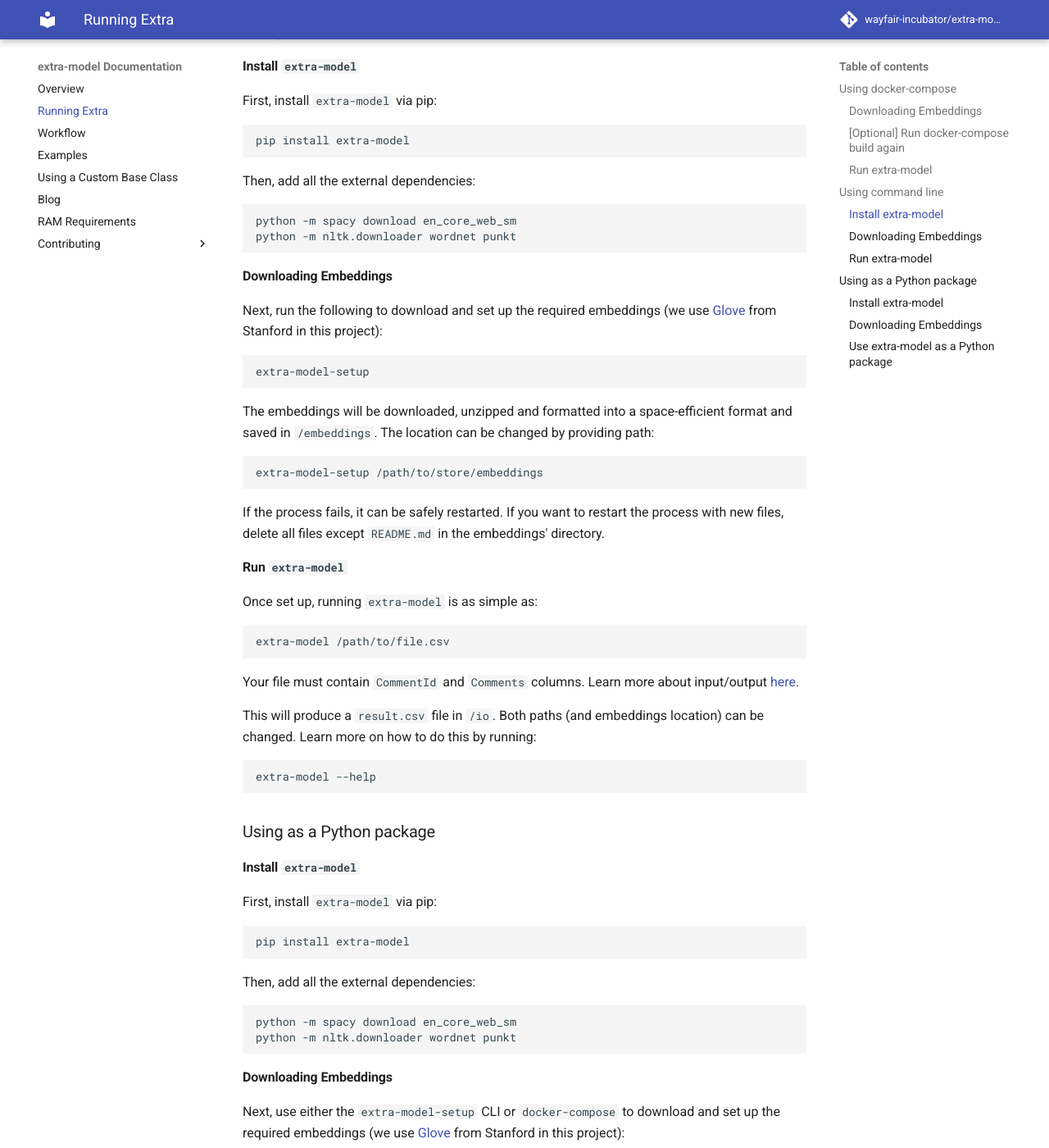
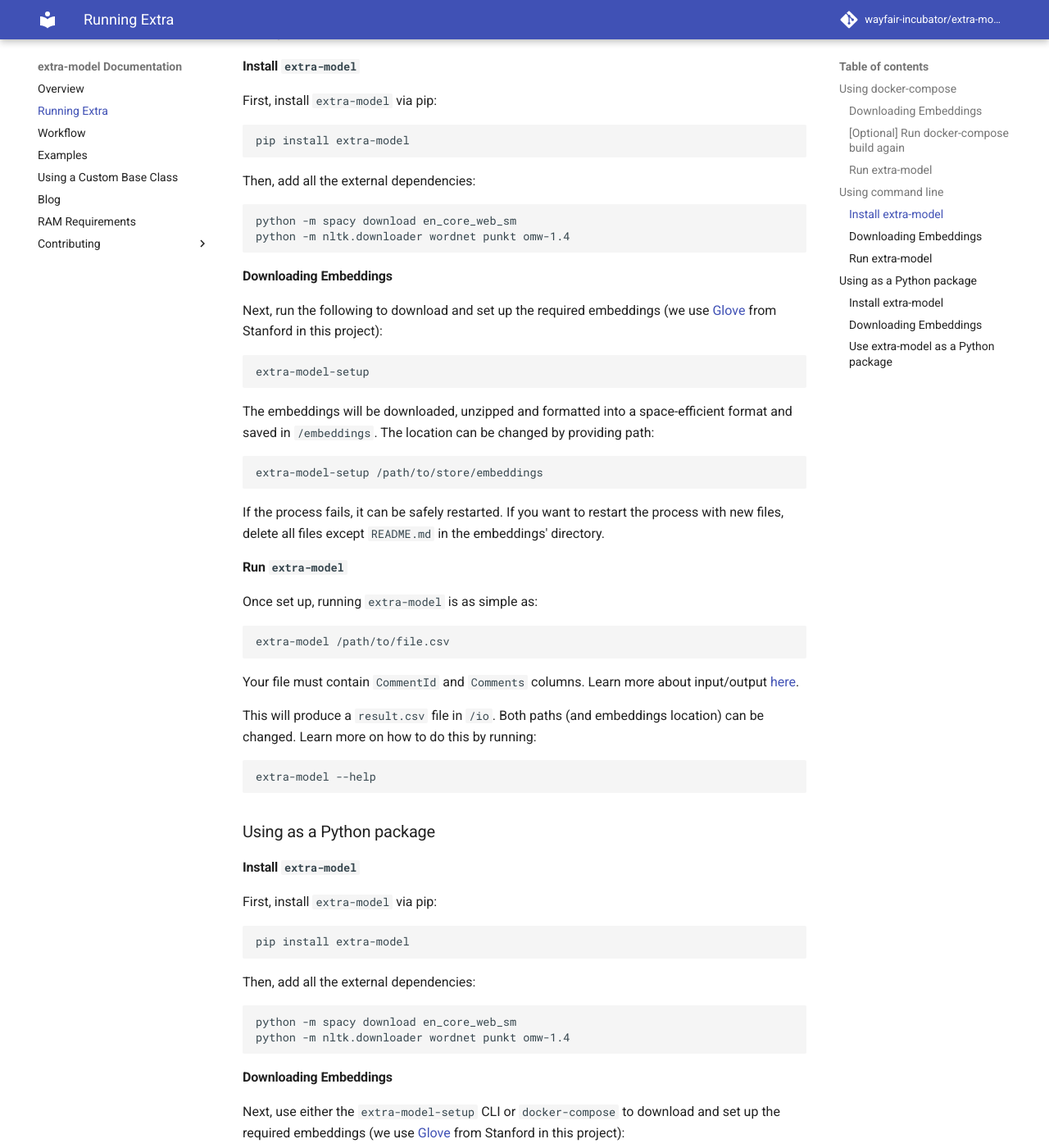
Before and after one commit to wayfair-incubator/extra-model, an MkDocs documentation site: the page built from docs/running_extra.md, in a window 1280 px wide and 1400 px high, scrolled down 1852 px. Shown: the whole window at 82% size. Built offline with MkDocs 1.6.1 and Material for MkDocs 9.7.7, drawn with Linux system fonts in a browser that asks for light colours; comment, search, counter and statistics services are not loaded.

````diff
--- a/docs/running_extra.md
+++ b/docs/running_extra.md
@@ -94,7 +94,7 @@ Then, add all the external dependencies:
 
 ```bash
 python -m spacy download en_core_web_sm
-python -m nltk.downloader wordnet punkt
+python -m nltk.downloader wordnet punkt omw-1.4
 ```
 
 #### Downloading Embeddings
@@ -145,7 +145,7 @@ Then, add all the external dependencies:
 
 ```bash
 python -m spacy download en_core_web_sm
-python -m nltk.downloader wordnet punkt
+python -m nltk.downloader wordnet punkt omw-1.4
 ```
 
 #### Downloading Embeddings
````
Also changed, not shown: 1 other file.
